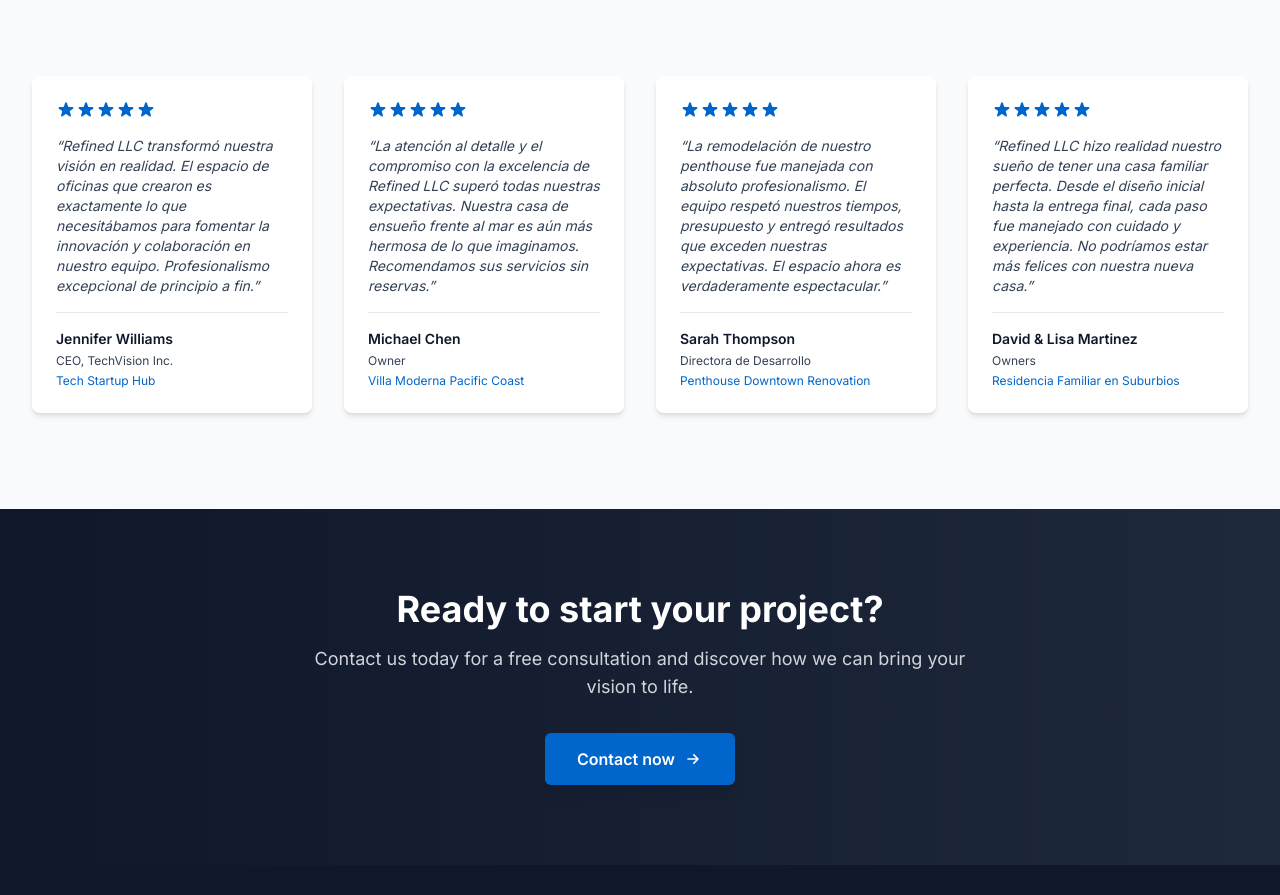
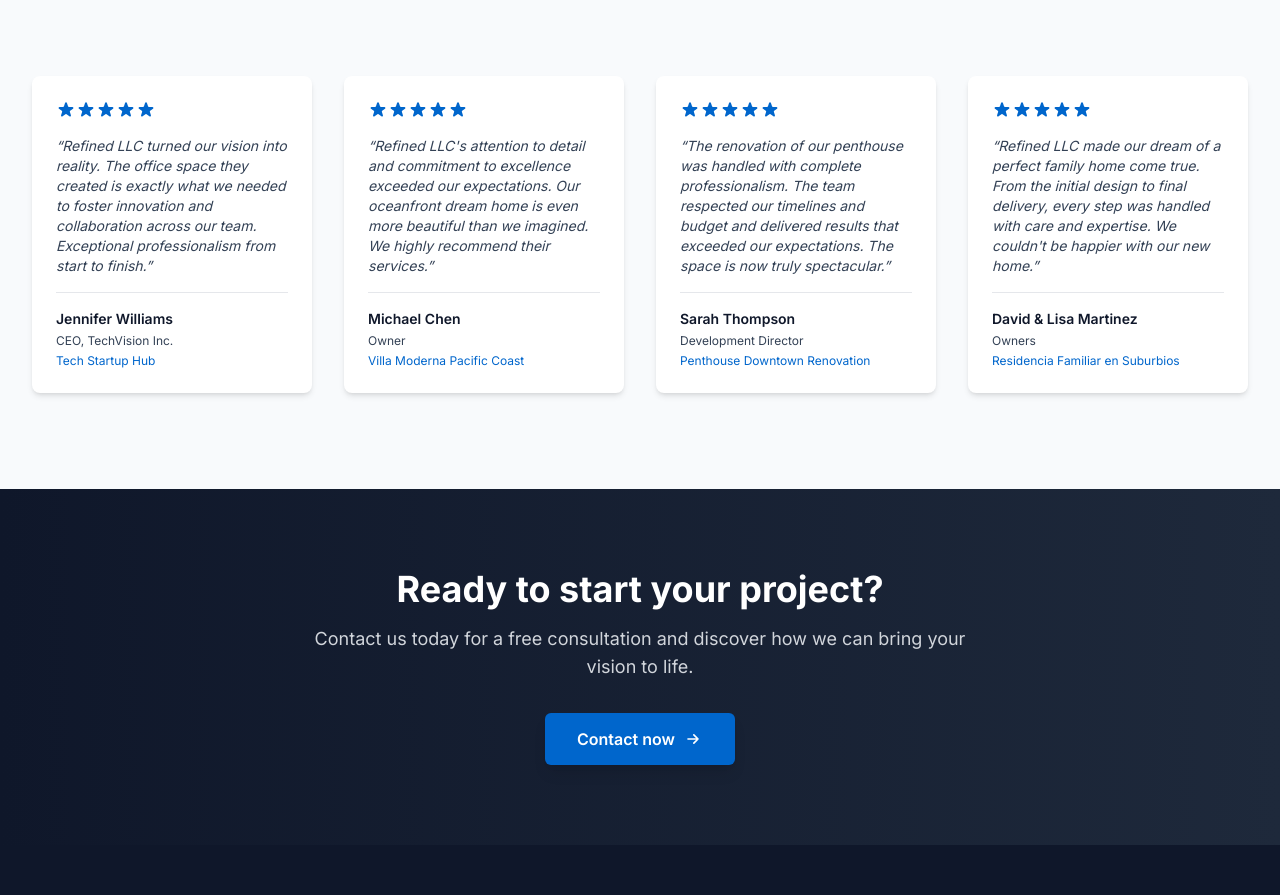
Before and after one commit to Phsycko/refinedllc, a Next.js app: page / in a window 1280 px wide. Shown: the part 3860-4755 px from the top of the page. Built offline with nearby package versions, Linux system fonts and the light colour scheme.

Commit message:
🌐 Testimonials bilingües: agregar text_en/role_en y renderizar según idioma

```diff
--- a/components/TestimonialList.tsx
+++ b/components/TestimonialList.tsx
@@ -37,7 +37,7 @@ export default function TestimonialList() {
                 ))}
               </div>
               <p className="text-sm text-secondary italic mb-4 min-h-[84px]">
-                &ldquo;{testimonial.text}&rdquo;
+                &ldquo;{language === 'en' && testimonial.text_en ? testimonial.text_en : testimonial.text}&rdquo;
               </p>
               <div className="mt-4 pt-4 border-t border-gray-200">
                 <p className="font-semibold text-primary text-sm min-h-[1.25rem]">
--- a/content/testimonials.json
+++ b/content/testimonials.json
@@ -3,9 +3,11 @@
     "id": 1,
     "name": "Jennifer Williams",
     "role": "CEO, TechVision Inc.",
+    "role_en": "CEO, TechVision Inc.",
     "project": "Tech Startup Hub",
     "rating": 5,
     "text": "Refined LLC transformó nuestra visión en realidad. El espacio de oficinas que crearon es exactamente lo que necesitábamos para fomentar la innovación y colaboración en nuestro equipo. Profesionalismo excepcional de principio a fin.",
+    "text_en": "Refined LLC turned our vision into reality. The office space they created is exactly what we needed to foster innovation and collaboration across our team. Exceptional professionalism from start to finish.",
     "image": "/images/testimonials/jennifer-w.jpg",
     "date": "2024-08-15"
   },
@@ -17,6 +19,7 @@
     "project": "Villa Moderna Pacific Coast",
     "rating": 5,
     "text": "La atención al detalle y el compromiso con la excelencia de Refined LLC superó todas nuestras expectativas. Nuestra casa de ensueño frente al mar es aún más hermosa de lo que imaginamos. Recomendamos sus servicios sin reservas.",
+    "text_en": "Refined LLC's attention to detail and commitment to excellence exceeded our expectations. Our oceanfront dream home is even more beautiful than we imagined. We highly recommend their services.",
     "image": "/images/testimonials/michael-c.jpg",
     "date": "2024-06-22"
   },
@@ -24,9 +27,11 @@
     "id": 3,
     "name": "Sarah Thompson",
     "role": "Directora de Desarrollo",
+    "role_en": "Development Director",
     "project": "Penthouse Downtown Renovation",
     "rating": 5,
     "text": "La remodelación de nuestro penthouse fue manejada con absoluto profesionalismo. El equipo respetó nuestros tiempos, presupuesto y entregó resultados que exceden nuestras expectativas. El espacio ahora es verdaderamente espectacular.",
+    "text_en": "The renovation of our penthouse was handled with complete professionalism. The team respected our timelines and budget and delivered results that exceeded our expectations. The space is now truly spectacular.",
     "image": "/images/testimonials/sarah-t.jpg",
     "date": "2023-11-10"
   },
@@ -38,6 +43,7 @@
     "project": "Residencia Familiar en Suburbios",
     "rating": 5,
     "text": "Refined LLC hizo realidad nuestro sueño de tener una casa familiar perfecta. Desde el diseño inicial hasta la entrega final, cada paso fue manejado con cuidado y experiencia. No podríamos estar más felices con nuestra nueva casa.",
+    "text_en": "Refined LLC made our dream of a perfect family home come true. From the initial design to final delivery, every step was handled with care and expertise. We couldn't be happier with our new home.",
     "image": "/images/testimonials/martinez-family.jpg",
     "date": "2023-09-05"
   }
```
